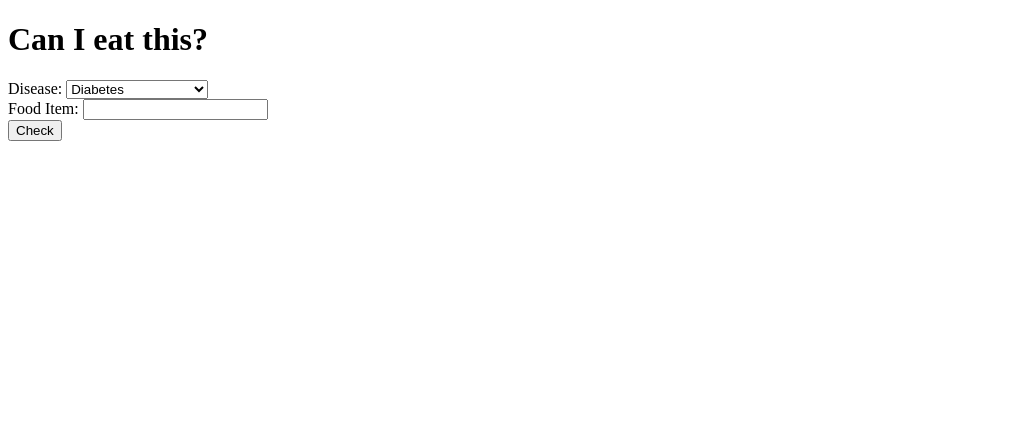
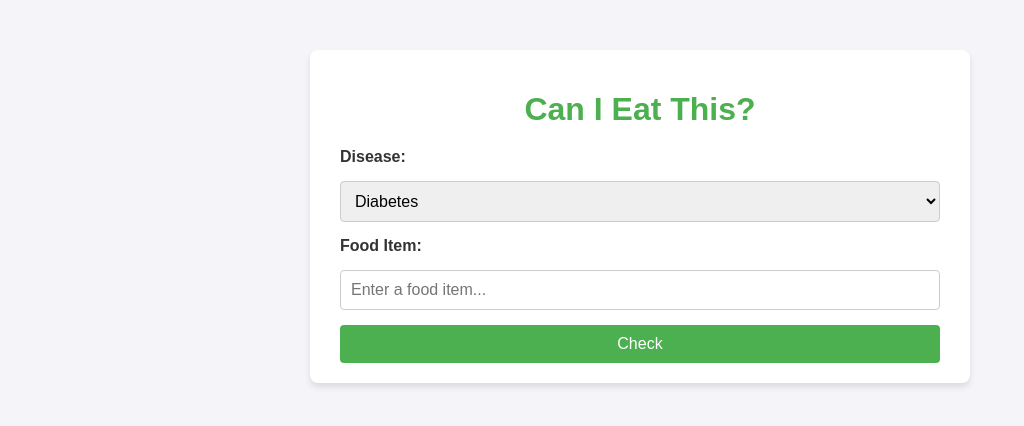
Before and after one commit to mudassirali89/Personalized-Diet-Advisor, a Flask app: page / in a window 1280 px wide. Shown: the top 426 px of the page, without its empty margins (0-1024 px from the left). Run offline with Flask 3, Linux system fonts and the light colour scheme.

Commit message:
Update index.html

```diff
--- a/diet/templates/index.html
+++ b/diet/templates/index.html
@@ -5,9 +5,88 @@
     <meta name="viewport" content="width=device-width, initial-scale=1.0">
     <title>Food Check for Disease</title>
     <script src="https://code.jquery.com/jquery-3.6.0.min.js"></script>
+    <style>
+        body {
+            font-family: Arial, sans-serif;
+            margin: 0;
+            padding: 0;
+            background: #f4f4f9;
+            color: #333;
+        }
+
+        .container {
+            max-width: 600px;
+            margin: 50px auto;
+            background: #fff;
+            padding: 20px 30px;
+            border-radius: 8px;
+            box-shadow: 0 4px 6px rgba(0, 0, 0, 0.1);
+        }
+
+        h1 {
+            text-align: center;
+            color: #4CAF50;
+            margin-bottom: 20px;
+        }
+
+        form {
+            display: flex;
+            flex-direction: column;
+            gap: 15px;
+        }
+
+        label {
+            font-weight: bold;
+        }
+
+        select, input[type="text"] {
+            width: 100%;
+            padding: 10px;
+            font-size: 16px;
+            border: 1px solid #ccc;
+            border-radius: 4px;
+            box-sizing: border-box;
+        }
+
+        button {
+            background: #4CAF50;
+            color: white;
+            border: none;
+            padding: 10px 15px;
+            font-size: 16px;
+            cursor: pointer;
+            border-radius: 4px;
+        }
+
+        button:hover {
+            background: #45a049;
+        }
+
+        #result {
+            margin-top: 20px;
+            padding: 15px;
+            border-radius: 4px;
+            font-size: 16px;
+            text-align: center;
+            display: none;
+        }
+
+        #result.success {
+            background: #dff0d8;
+            color: #3c763d;
+            border: 1px solid #d6e9c6;
+        }
+
+        #result.error {
+            background: #f2dede;
+            color: #a94442;
+            border: 1px solid #ebccd1;
+        }
+    </style>
 </head>
 <body>
-    <h1>Can I eat this?</h1>
+    <div class="container">
+        <h1>Can I Eat This?</h1>
         <form id="foodCheckForm">
             <label for="disease">Disease:</label>
             <select id="disease" name="disease" required>
@@ -15,13 +94,12 @@
                     <option value="{{ disease }}">{{ disease | capitalize }}</option>
                 {% endfor %}
             </select>
-        <br>
             <label for="food">Food Item:</label>
-        <input type="text" id="food" name="food" required>
-        <br>
+            <input type="text" id="food" name="food" placeholder="Enter a food item..." required>
             <button type="submit">Check</button>
         </form>
         <div id="result"></div>
+    </div>
 
     <script>
         $(document).ready(function(){
@@ -32,11 +110,24 @@
                     method: 'POST',
                     data: $(this).serialize(),
                     success: function(response){
+                        let resultDiv = $('#result');
                         let message = response.allowed ? 'Yes, you can eat this food.' : 'No, you should avoid this food.';
                         if(response.message) {
                             message = response.message;
                         }
-                        $('#result').text(message);
+
+                        resultDiv
+                            .removeClass('success error')
+                            .addClass(response.allowed ? 'success' : 'error')
+                            .text(message)
+                            .fadeIn();
+                    },
+                    error: function() {
+                        $('#result')
+                            .removeClass('success')
+                            .addClass('error')
+                            .text('An error occurred. Please try again.')
+                            .fadeIn();
                     }
                 });
             });
```
Lines whose indentation alone changed are shown as unchanged.
